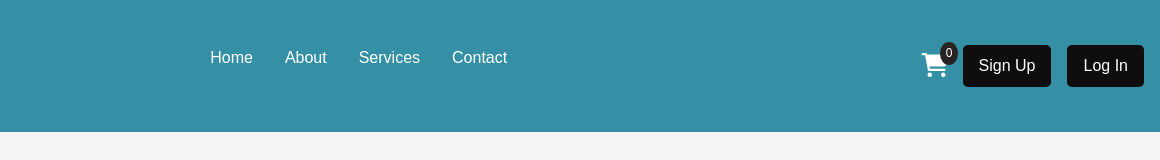
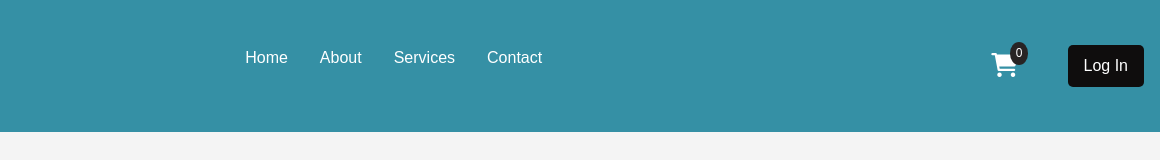
Before and after one commit to Tatesuchitra/plant-gifts, a plain HTML site: page index.html in a window 1280 px wide. Shown: the top 160 px of the page, 120-1280 px from the left. Drawn offline with nearby package versions, Linux system fonts and the light colour scheme.

Commit message:
Update index.html

```diff
--- a/index.html
+++ b/index.html
@@ -312,7 +312,7 @@
                 </div>
 
             <div class="nav-buttons">
-                <a class="button" href="#signup">Sign Up</a>
+
                 <a class="button" href="#login">Log In</a>
             </div>
             <div class="hamburger" onclick="toggleMenu()">
```
